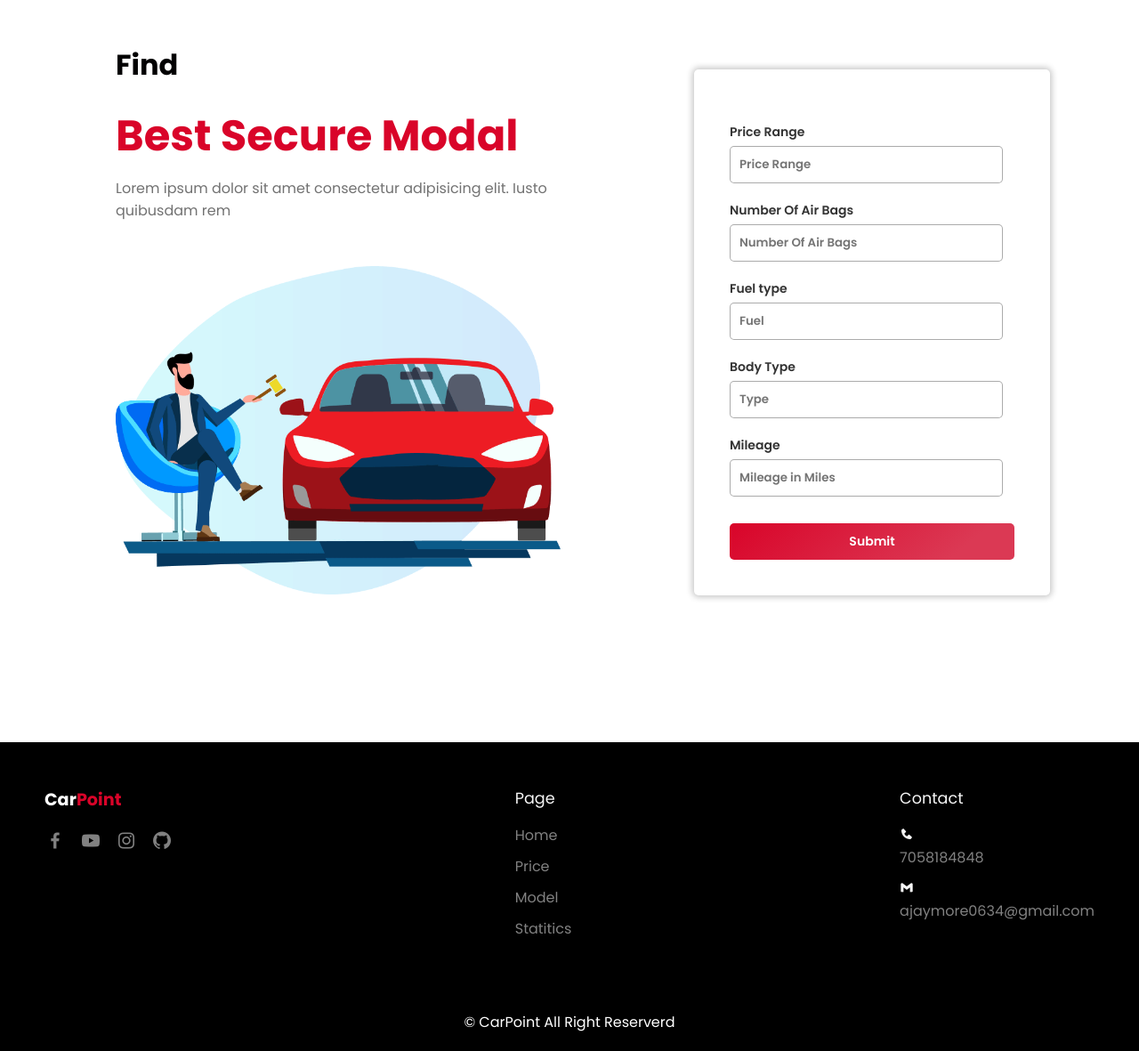
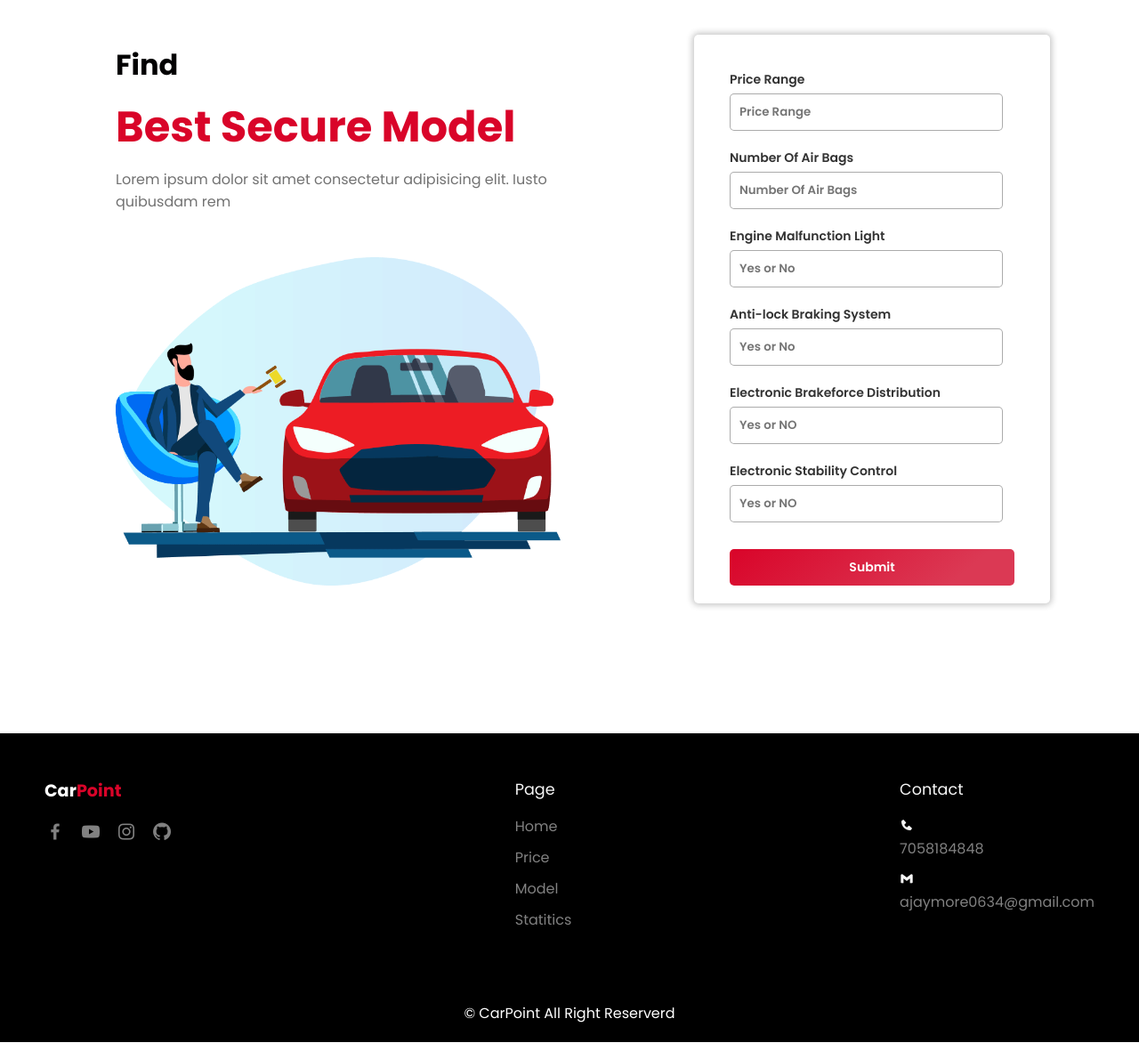
Before and after one commit to RanjeetKumbhar01/CarPoint, a Django app: page /model2/ in a window 1280 px wide; the page is wider, and only the part inside the window is pictured. Shown: the part 65-1246 px from the top of that part at 89% size. Run offline with Django 4.2, Linux system fonts and the light colour scheme.

Commit message:
All Model Done

```diff
--- a/CarPoint/views.py
+++ b/CarPoint/views.py
@@ -290,14 +290,14 @@ def firstModel(request):
         seat= request.POST.get('Seat')   #do int
         mileage=request.POST.get('Mileage') #do int
 
-        modal='BMW'
+        model='BMW'
         context={
                   'Price':price,
                   'Fuel':fuel,
                   'Type':body,
                   'Seat':seat,
                   'Mileage':mileage,
-                  'Modal':modal
+                  'Model':model
         }
         return render(request,'model1.html',context)
 
@@ -308,40 +308,47 @@ def firstModel(request):
                   'Type':'',
                   'Seat':'',
                   'Mileage':'',
-                  'Modal':''
+                  'Model':''
                   }
            return render(request,'model1.html',context)
     return render(request,'model1.html')
 
+def getBinary(data):
+    if(data=='Yes'):
+        return 1
+    else:
+        return 0
 
 def secondModel(request):
     if request.method == 'POST':
         price=request.POST.get('Price')
-        fuel=request.POST.get('Fuel')
-        body=request.POST.get('Type')
-        seat= request.POST.get('Seat')
-        mileage=request.POST.get('Mileage')
+        airBag=request.POST.get('airBag')
+        engine=getBinary(request.POST.get('Engine'))
+        abc= getBinary(request.POST.get('ABC'))
+        ebd=getBinary(request.POST.get('EBD'))
+        esc=getBinary(request.POST.get('ESC') )
 
-        modal='BMW'
+        model='BMW'
         context={
                   'Price':price,
-                  'Fuel':fuel,
-                  'Type':body,
-                  'Seat':seat,
-                  'Mileage':mileage,
-                  'Modal':modal
+                  'airBag':airBag,
+                  'Engine':request.POST.get('Engine'),
+                  'ABC':request.POST.get('ABC'),
+                  'EBD':request.POST.get('EBD'),
+                  'ESC':request.POST.get('ESC') ,
+                  'Model':model
         }
         return render(request,'model2.html',context)
 
         # return HttpResponse(Year)
     elif request.method == 'GET':
-           context={ 'Manufacturer':"",
-                'Model':"" ,
-                'Type':"",
-                'Year':"",
-                "Fuel":"",
-                'Condition':"",
-                 "Odometer":"",
+           context={ 'Price':'',
+                  'airBag':'',
+                  'Engine':'',
+                  'ABC':'',
+                  'EBD':'',
+                  'ESC':'',
+                  'Model':''
                   }
            return render(request,'model2.html',context)
     return render(request,'model2.html')
@@ -353,12 +360,12 @@ def thiredModel(request):
         fuel=request.POST.get('Fuel')
         mileage=request.POST.get('Mileage')   #do int
 
-        modal='BMW'
+        model='BMW'
         context={
                   'Price':price,
                   'Fuel':fuel,
                   'Mileage':mileage,
-                  'Modal':modal
+                  'Model':model
         }
         return render(request,'model3.html',context)
 
@@ -367,7 +374,7 @@ def thiredModel(request):
            context={ 'Price':'',
                   'Fuel':'',
                   'Mileage':'',
-                  'Modal':''
+                  'Model':''
                   }
            return render(request,'model3.html',context)
     return render(request,'model3.html')
--- a/static/form_css/model1.css
+++ b/static/form_css/model1.css
@@ -11,7 +11,7 @@
     display: flex;
     flex-direction: column;
     width: 550px;
-    padding-top: 0px;
+    padding-top: 20px;
     padding-bottom: 30px;
     /* margin-left: 30px; */
     padding-left: 30px;
--- a/templates/model1.html
+++ b/templates/model1.html
@@ -14,8 +14,8 @@ Selling Price
 <section class="selling_Page_container">
     <div class="page_container">
         <div class="hero_section">
-            <h3>{% if Modal %} Your Dreem Model{% else %} Find {% endif %}</h3>
-            <h1> {% if Modal %} {{Modal}} {% else %} General Modal{% endif %}</h1>
+            <h3>{% if Model %} Your Dreem Model{% else %} Find {% endif %}</h3>
+            <h1> {% if Model %} {{Model}} {% else %} Best Model{% endif %}</h1>
             <p>Lorem ipsum dolor sit amet consectetur adipisicing elit. Iusto quibusdam rem </p>
             <img src="../static/image/car sell.png" alt="sell price image">
         </div>
@@ -247,6 +247,7 @@ Selling Price
 
 FuelInputBox.addEventListener('click',() =>{
     FuelSuggection.classList.toggle('active')
+    FuelSuggectionList.innerHTML=""
     arr=[];
     arr=list_of_Fuel.forEach(element => {
     li="<li onclick=updateFuel(this)>"+element+"</li>";
--- a/templates/model2.html
+++ b/templates/model2.html
@@ -12,15 +12,15 @@ Selling Price
 {% block body %}
 
 <section class="selling_Page_container">
-    <div class="page_container">
+    <div class="page_container" style="padding-top: 30px;">
         <div class="hero_section">
-            <h3>{% if Modal %} Your Dreem Model{% else %} Find {% endif %}</h3>
-            <h1> {% if Modal %} {{Modal}} {% else %} Best Secure Modal{% endif %}</h1>
+            <h3>{% if Model %} Your Dreem Model{% else %} Find {% endif %}</h3>
+            <h1> {% if Model %} {{Model}} {% else %} Best Secure Model{% endif %}</h1>
             <p>Lorem ipsum dolor sit amet consectetur adipisicing elit. Iusto quibusdam rem </p>
             <img src="../static/image/car sell.png" alt="sell price image">
         </div>
 
-        <div class="selling_form">
+        <div class="selling_form" style="padding-top: 20px; padding-bottom: 20px;">
             <form class="sell_form_container" action="" method="post" >
                 {% csrf_token %}
 
@@ -45,36 +45,46 @@ Selling Price
                     </div>
                 </div>
 
-                  <!-- Fuel TYpe -->
+                  <!-- Engine_Malfunction_Light -->
                   <div class="form_fields">
-                    <p>Fuel type</p>
-                    <input type="text" id="Fuel" value="{{Fuel}}"  name="Fuel" placeholder="Fuel" autocomplete="off">
+                    <p>Engine Malfunction Light</p>
+                    <input type="text" id="Engine" value="{{Engine}}"  name="Engine" placeholder="Yes or No" autocomplete="off" style="caret-color: transparent;" onkeydown="return false">
                     <div class="Fuel_suggection">
                         <ul>
                         </ul>
                     </div>
                 </div>
 
-                <!-- Body type -->
+                <!-- Anti-lock Braking System -->
                 <div class="form_fields">
-                    <p>Body Type</p>
-                    <input type="text" value="{{Type}}" id="Type" name="Type" placeholder="Type" autocomplete="off">
+                    <p>Anti-lock Braking System</p>
+                    <input type="text" value="{{ABC}}" id="ABC" name="ABC" placeholder="Yes or No" autocomplete="off" style="caret-color: transparent;" onkeydown="return false">
                     <div class="Type_suggection">
                         <ul>
                         </ul>
                     </div>
-
-                 <!-- Seating Capacity -->
-
-
-                  <!-- Mileage -->
-                  <div class="form_fields">
-                    <p>Mileage</p>
-                    <input type="text" value="{{Mileage}}" name="Mileage" id="Mileage" placeholder="Mileage in Miles">
                 </div>
 
 
+                  <!-- Electronic Brakeforce Distribution -->
+                  <div class="form_fields">
+                    <p>Electronic Brakeforce Distribution</p>
+                    <input type="text" value="{{EBD}}" name="EBD" id="EBD" placeholder="Yes or NO" autocomplete="off" style="caret-color: transparent;" onkeydown="return false">
+                    <div class="Make_suggection">
+                        <ul>
+                        </ul>
+                    </div>
+                </div>
 
+                  <!-- Electronic Stability Control -->
+                  <div class="form_fields">
+                    <p>Electronic Stability Control</p>
+                    <input type="text" value="{{ESC}}" name="ESC" id="ESC" placeholder="Yes or NO" autocomplete="off" style="caret-color: transparent;" onkeydown="return false">
+                    <div class="esc_suggection">
+                        <ul>
+
+                        </ul>
+                    </div>
                 </div>
 
 
@@ -92,7 +102,7 @@ Selling Price
 {% endblock %}
 
 {% block script %}
-<!-- script for Seat -->
+<!-- script for airBag -->
 <script>
 
     var  list_of_Seat=[ 1,2,  3,  4,  6,  9,  8,  7, 10,  ];
@@ -176,38 +186,28 @@ Selling Price
 
  </script>
 
-<!-- script for car Type -->
+<!-- script for ABC -->
 <script>
 
-   var  list_of_Type=['Hatchback', 'MPV', 'MUV', 'SUV', 'Sedan', 'Crossover', 'Coupe',
-                        'Convertible', 'Sports', 'Pick-up' ];
+   var  list_of_Type=['Yes', 'No' ];
 
- var typeInputBox=document.getElementById('Type');
+ var typeInputBox=document.getElementById('ABC');
  var typeSuggection=document.querySelector('.Type_suggection');
  var typeSuggectionList=typeSuggection.querySelector('ul')
 
 
  function updateType(selected_Fuel)
  {
-    document.getElementById('Type').value=selected_Fuel.innerText;
+    document.getElementById('ABC').value=selected_Fuel.innerText;
     typeSuggection.classList.remove('active')
  }
 
 
- typeInputBox.addEventListener('keyup',()=>{
-    typeSuggection.classList.remove('active');
-    typeSuggection.classList.toggle('active');
-          let arr=[];
-          let SearchVal=typeInputBox.value.toLowerCase();
-           arr=list_of_Type.filter(data =>{
-                     return data.toLocaleLowerCase().startsWith(SearchVal);
-                }).map(data => '<li onclick="updateType(this)">'+data+'</li>').join("");
-                typeSuggectionList.innerHTML=arr ? arr : "<p>Oops! Manufacturer not Found</p>";
 
- });
 
  typeInputBox.addEventListener('click',() =>{
     typeSuggection.classList.toggle('active')
+    typeSuggectionList.innerHTML=""
     arr=[];
     arr=list_of_Type.forEach(element => {
     li="<li onclick=updateType(this)>"+element+"</li>";
@@ -217,38 +217,26 @@ Selling Price
 
 </script>
 
-<!-- script for the Fuel -->
+<!-- script for the Engine -->
 <script>
 
 
-   var  list_of_Fuel=['Petrol', 'CNG', 'Diesel', 'CNG + Petrol', 'Hybrid', 'Electric'];
+   var  list_of_Fuel=['Yes', 'No'];
 
- var FuelInputBox=document.getElementById('Fuel');
+ var FuelInputBox=document.getElementById('Engine');
  var FuelSuggection=document.querySelector('.Fuel_suggection');
  var FuelSuggectionList=FuelSuggection.querySelector('ul')
 
 
  function updateFuel(selected_Fuel)
  {
-    document.getElementById('Fuel').value=selected_Fuel.innerText;
+    document.getElementById('Engine').value=selected_Fuel.innerText;
     FuelSuggection.classList.remove('active')
  }
 
-
- FuelInputBox.addEventListener('keyup',()=>{
-    FuelSuggection.classList.remove('active');
-    FuelSuggection.classList.toggle('active');
-          let arr=[];
-          let SearchVal=FuelInputBox.value.toLowerCase();
-           arr=list_of_Fuel.filter(data =>{
-                     return data.toLocaleLowerCase().startsWith(SearchVal);
-                }).map(data => '<li onclick="updateFuel(this)">'+data+'</li>').join("");
-            FuelSuggectionList.innerHTML=arr ? arr : "<p>Oops! Manufacturer not Found</p>";
-
- });
-
 FuelInputBox.addEventListener('click',() =>{
     FuelSuggection.classList.toggle('active')
+    FuelSuggectionList.innerHTML=""
     arr=[];
     arr=list_of_Fuel.forEach(element => {
     li="<li onclick=updateFuel(this)>"+element+"</li>";
@@ -258,19 +246,13 @@ FuelInputBox.addEventListener('click',() =>{
 
 </script>
 
-<!-- script for  the manufacturer -->
+<!-- script for  the EBD -->
 <script>
 
 
-   var  list_of_make=['jeep', 'bmw', 'dodge', 'chevrolet', 'ford', 'honda', 'toyota',
-       'nissan', 'subaru', 'gmc', 'volkswagen', 'kia', 'acura', 'ram',
-       'chrysler', 'hyundai', 'cadillac', 'volvo', 'mercedes-benz',
-       'audi', 'infiniti', 'mazda', 'mini', 'buick', 'mitsubishi',
-       'rover', 'pontiac', 'lincoln', 'lexus', 'fiat', 'jaguar',
-       'mercury', 'saturn', 'tesla', 'harley-davidson', 'ferrari',
-       'land rover', 'porche', 'alfa-romeo', 'morgan', 'aston-martin'];
+   var  list_of_make=['Yes','NO'];
 
-       const make_inputBx =document.querySelector('.Manufacturer');
+       const make_inputBx = document.getElementById('EBD');
        const make_suggection=document.querySelector('.Make_suggection');
        const make_suggection_list=make_suggection.querySelector('ul');
        make_suggection.classList.remove('active');
@@ -284,19 +266,6 @@ FuelInputBox.addEventListener('click',() =>{
             make_suggection.classList.remove('active');
         }
 
-        make_inputBx.addEventListener('keyup',()=>{
-
-          make_suggection.classList.remove('active');
-          make_suggection.classList.toggle('active');
-          let arr=[];
-          let SearchVal=make_inputBx.value.toLowerCase();
-           arr=list_of_make.filter(data =>{
-                     return data.toLocaleLowerCase().startsWith(SearchVal);
-                }).map(data => '<li onclick="showSuggection(this)">'+data+'</li>').join("");
-            make_suggection_list.innerHTML=arr ? arr : "<p>Oops! Manufacturer not Found</p>";
-
-           })
-
 
         // FuelSuggection.classList.toggle('active');
 
@@ -304,6 +273,7 @@ FuelInputBox.addEventListener('click',() =>{
        make_inputBx.addEventListener('click',() => {
 
          make_suggection.classList.toggle('active');
+         make_suggection_list.innerHTML=""
          arr=[];
          arr=list_of_make.forEach(element => {
             li="<li onclick=showSuggection(this)>"+element+"</li>";
@@ -315,10 +285,49 @@ FuelInputBox.addEventListener('click',() =>{
 
 
 
-    // scripts for tha Fuel
+</script>
 
 
-</script>
+<!-- script for  the ESC -->
+<script>
+
+
+    var  list_of_ESC=['Yes','NO'];
+
+        const ESC_inputBx = document.getElementById('ESC');
+        const ESC_suggection=document.querySelector('.esc_suggection');
+        const ESC_suggection_list=ESC_suggection.querySelector('ul');
+        ESC_suggection.classList.remove('active');
+
+
+
+
+
+         function showESC(selected){
+             document.getElementById('ESC').value=selected.innerText;
+            ESC_suggection.classList.remove('active');
+         }
+
+
+         // FuelSuggection.classList.toggle('active');
+
+
+         ESC_inputBx.addEventListener('click',() => {
+
+            ESC_suggection.classList.toggle('active');
+            ESC_suggection_list.innerHTML=""
+          arr=[];
+          arr=list_of_ESC.forEach(element => {
+             li="<li onclick=showESC(this)>"+element+"</li>";
+             ESC_suggection_list.insertAdjacentHTML("beforeend",li)
+          });
+         //  console.log(arr);
+
+        })
+
+
+
+ </script>
 
 
 
```
Also changed, not shown: other parts of static/form_css/model1.css (+58 -1 lines), templates/model3.html (+2 -6 lines).
